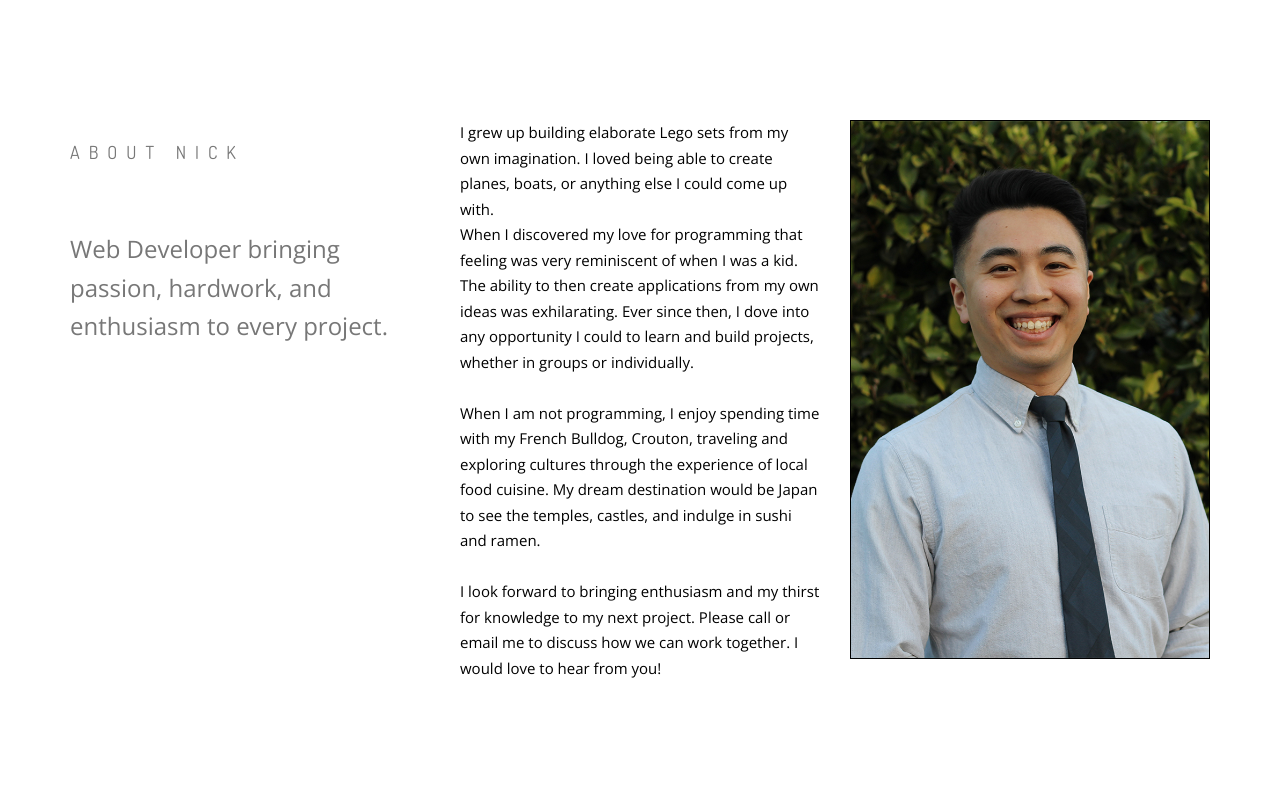
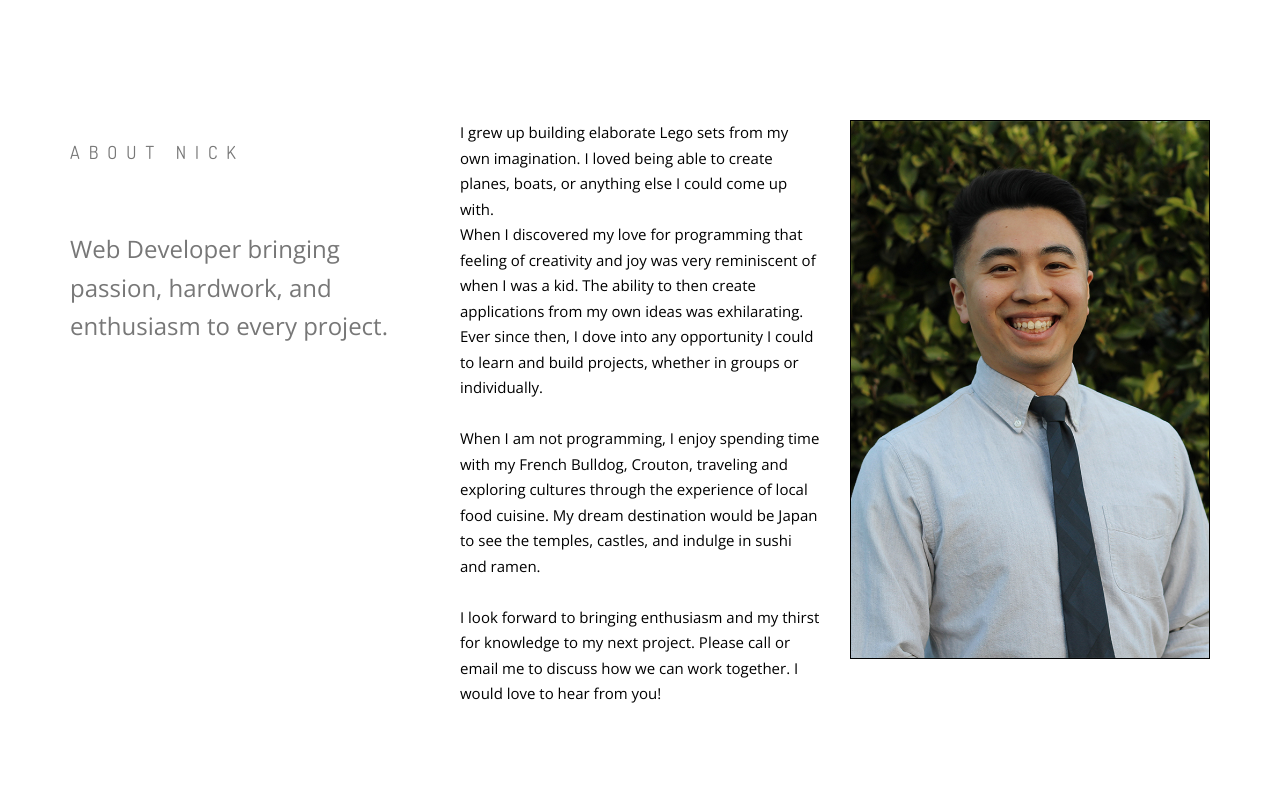
Before and after one commit to nickkquan/portfolio, a plain HTML site: page index.html in a window 1280 px wide. Shown: the part 820-1620 px from the top of the page. Drawn offline with nearby package versions, Linux system fonts and the light colour scheme.

Commit message:
revised grammar on about page. about me picture pdf changed

```diff
--- a/index.html
+++ b/index.html
@@ -141,7 +141,7 @@
                                                 <i class="fa fa-github"></i>
                                             </a>
                                             <a href="images/nick_quan_resume.pdf" target="_blank">
-                                                <i class="fa fa-file-pdf-o"> Resume</i>
+                                                <i class="fa fa-file-text">Resume</i>
                                             </a>
                                         </div>
 
@@ -153,9 +153,10 @@
                         <div class=" aboutMe col-md-4 col-sm-6 mb-sm-50 mb-xs-30 align-left">
                             I grew up building elaborate Lego sets from my own imagination. I loved being able to create planes, boats, or anything else
                             I could come up with.
-                            <br> When I discovered my love for programming that feeling was very reminiscent of when I was a
-                            kid. The ability to then create applications from my own ideas was exhilarating. Ever since then,
-                            I dove into any opportunity I could to learn and build projects, whether in groups or individually.
+                            <br> When I discovered my love for programming that feeling of creativity and joy was very reminiscent
+                            of when I was a kid. The ability to then create applications from my own ideas was exhilarating.
+                            Ever since then, I dove into any opportunity I could to learn and build projects, whether in
+                            groups or individually.
                             <br>
                             <br> When I am not programming, I enjoy spending time with my French Bulldog, Crouton, traveling
                             and exploring cultures through the experience of local food cuisine. My dream destination would
```
